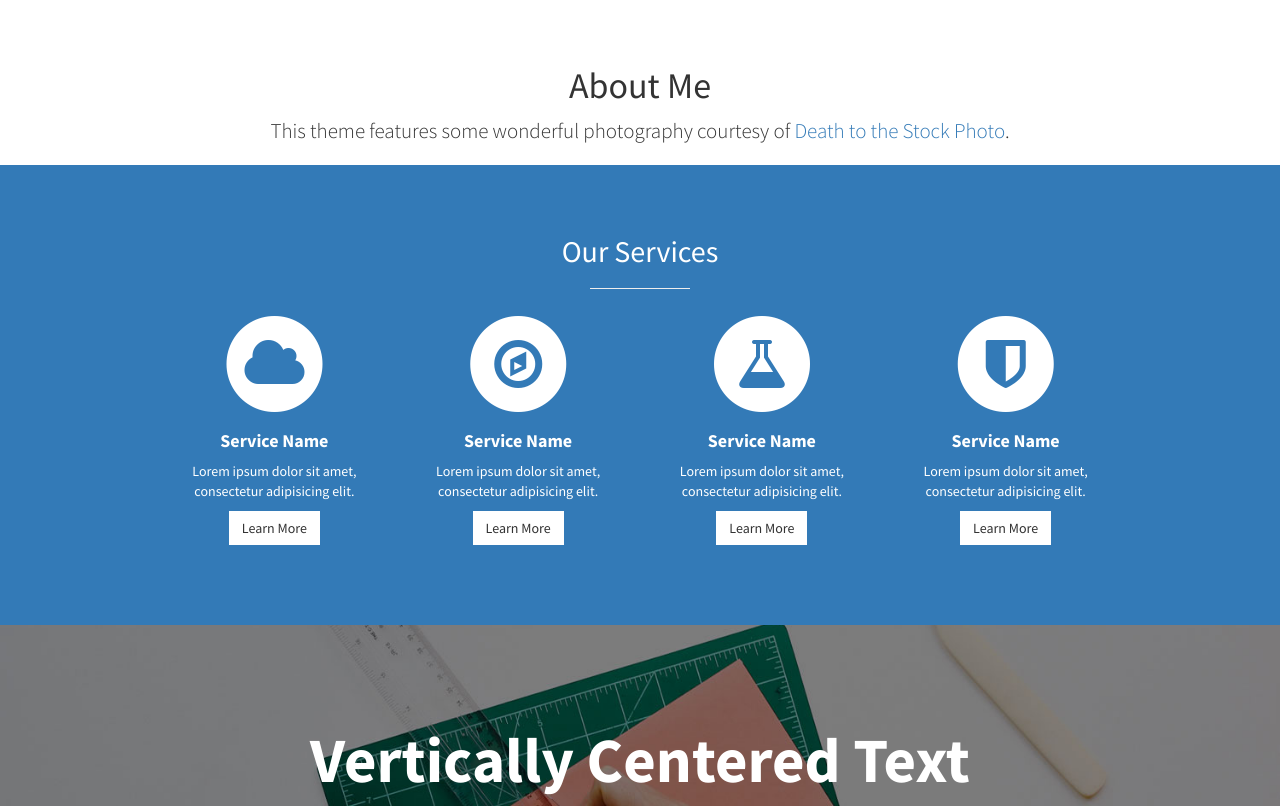
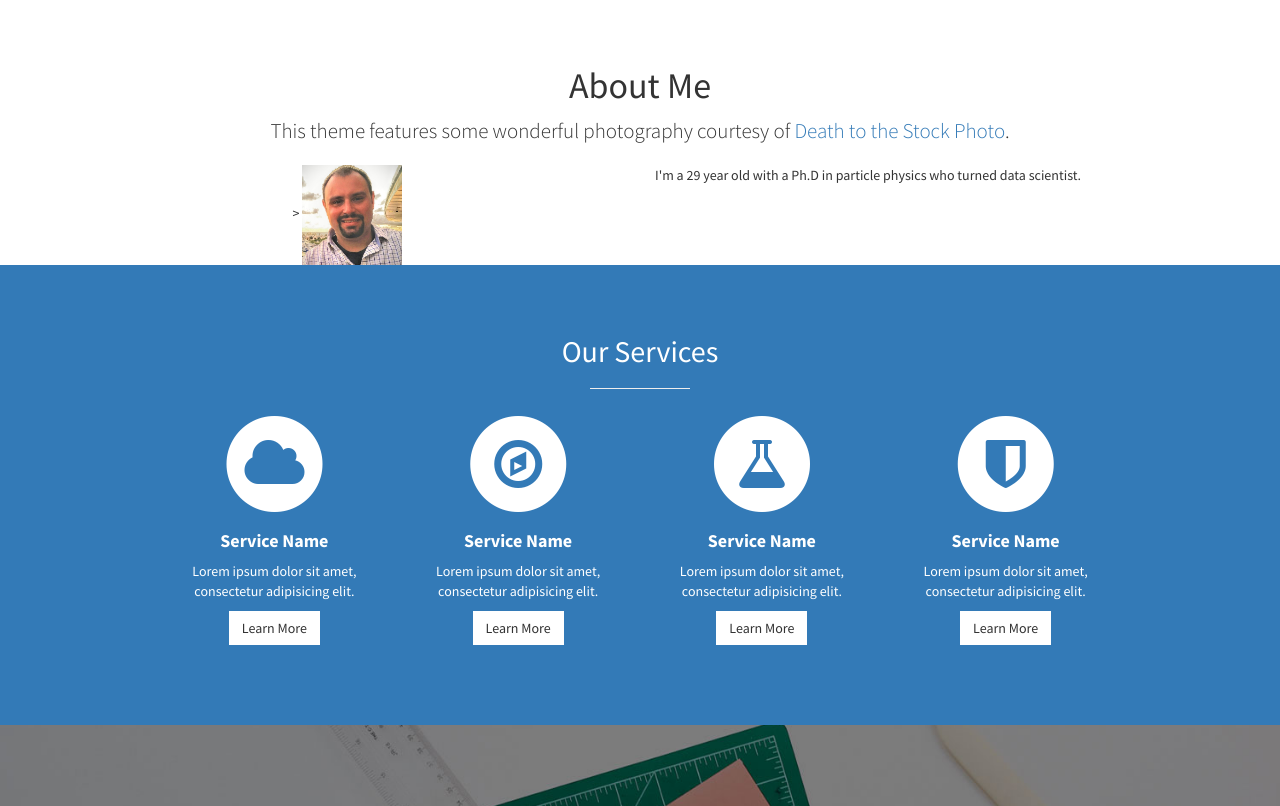
Before and after one commit to 1grossora/1grossora.github.io, a Jekyll site: the page built from index.html, in a window 1280 px wide and 900 px high, scrolled down 810 px, cut to the strip 94-900 px from the top of the window. Built offline with Jekyll 4.4.1, drawn with Linux system fonts in a browser that asks for light colours.

Commit message:
Update about.html

```diff
--- a/_includes/about.html
+++ b/_includes/about.html
@@ -6,6 +6,17 @@
         <p class="lead">This theme features some wonderful photography courtesy of <a target="_blank" href="http://join.deathtothestockphoto.com/">Death to the Stock Photo</a>.</p>
         </div>
       </div>
+     <div class="row">
+      <div class="col-sm-6 text-center"><!--col-md-offset-2 text-center">-->
+	 <center> >
+	<img src="/img/myface.jpg" style="width: 100px"">
+        </div>
+        <div class="col-sm-6">
+	<p>I'm a 29 year old with a Ph.D in particle physics who turned data scientist. </p>
+	<!--<script>lichess_widgets.profile("dark", "n3utrino");</script> </p>-->
+        </div>
+     </div>
+
    </div>
 
 
```
